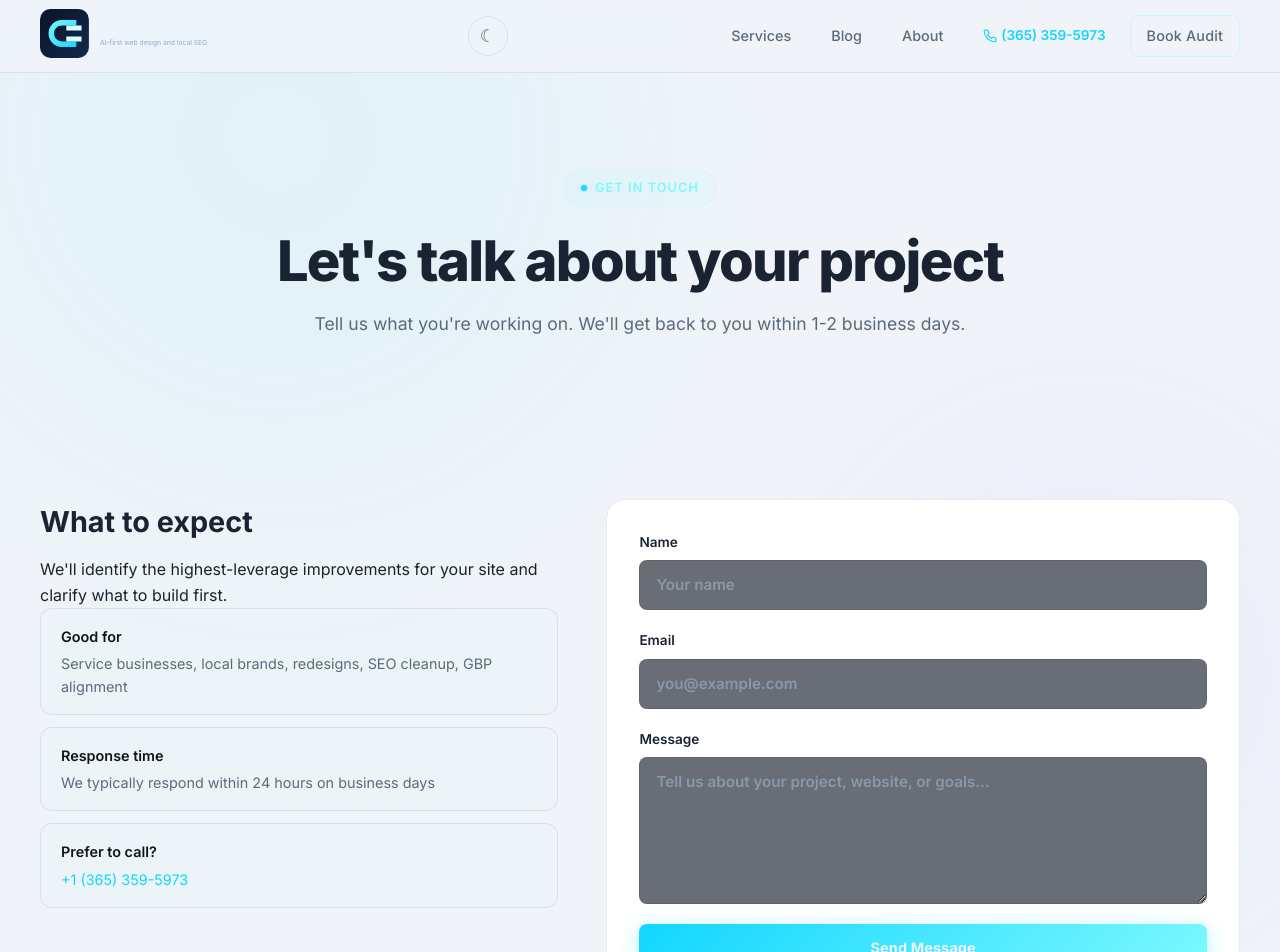
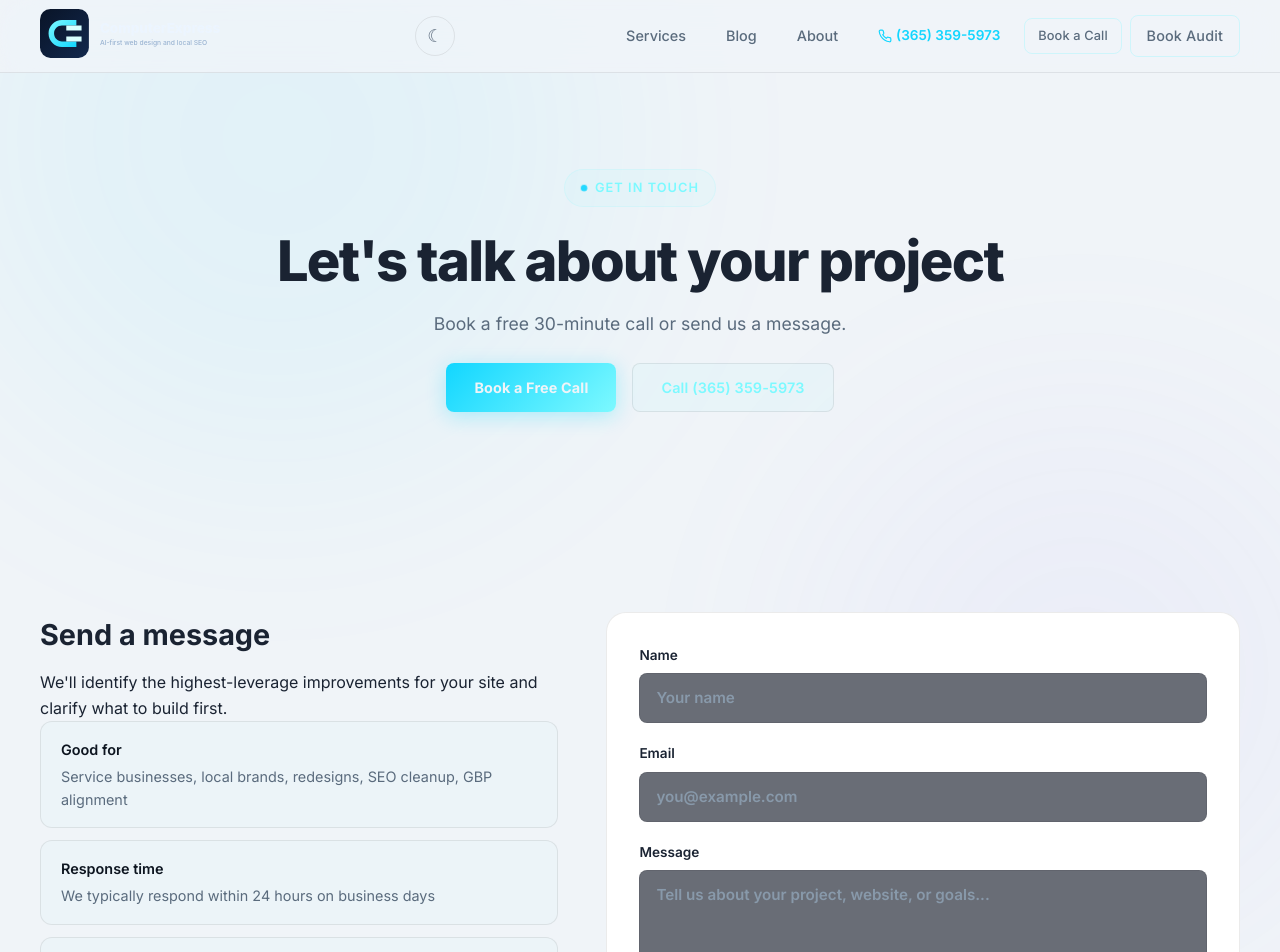
Before and after one commit to galaxycoils/computerexpress-darius-site, a React (Vite) app: page /contact in a window 1280 px wide. Shown: the top 952 px of the page. Built offline with nearby package versions, Linux system fonts and the light colour scheme; no server answers.

Commit message:
Add Calendly booking to contact page + header nav

```diff
--- a/src/components/Layout.jsx
+++ b/src/components/Layout.jsx
@@ -110,6 +110,7 @@ export default function Layout() {
               <svg width="14" height="14" viewBox="0 0 24 24" fill="none" stroke="currentColor" strokeWidth="2" strokeLinecap="round" strokeLinejoin="round" aria-hidden="true"><path d="M22 16.92v3a2 2 0 0 1-2.18 2 19.79 19.79 0 0 1-8.63-3.07 19.5 19.5 0 0 1-6-6 19.79 19.79 0 0 1-3.07-8.67A2 2 0 0 1 4.11 2h3a2 2 0 0 1 2 1.72 12.84 12.84 0 0 0 .7 2.81 2 2 0 0 1-.45 2.11L8.09 9.91a16 16 0 0 0 6 6l1.27-1.27a2 2 0 0 1 2.11-.45 12.84 12.84 0 0 0 2.81.7A2 2 0 0 1 22 16.92z"/></svg>
               (365) 359-5973
             </a>
+            <a href="https://calendly.com/tahamtandariush/30min" target="_blank" rel="noopener noreferrer" className="button button-ghost" style={{fontSize:'0.8rem',padding:'0.4rem 0.8rem'}}>Book a Call</a>
             <Link to="/contact" className="button button-ghost" onClick={closeMenu}>Book Audit</Link>
           </nav>
         </div>
--- a/src/pages/ContactPage.jsx
+++ b/src/pages/ContactPage.jsx
@@ -2,6 +2,8 @@ import Seo from '../components/Seo'
 import ContactForm from '../components/ContactForm'
 import AnimatedSection from '../hooks/useInView'
 import { useNavigate } from 'react-router-dom'
+
+const CALENDLY_URL = 'https://calendly.com/tahamtandariush/30min'
 
 const contactPageJsonLd = {
   '@context': 'https://schema.org',
@@ -23,7 +25,7 @@ export default function ContactPage() {
     <>
       <Seo
         title="Contact | ComputerExpress — Web Design & Local SEO"
-        description="Contact ComputerExpress for web design, technical SEO, and local SEO services. Get a free audit and start ranking higher on Google."
+        description="Contact ComputerExpress for web design, technical SEO, and local SEO services. Book a free 30-minute call or send us a message."
         path="/contact"
         jsonLd={contactPageJsonLd}
       />
@@ -36,7 +38,11 @@ export default function ContactPage() {
           <AnimatedSection>
             <div className="eyebrow eyebrow-center">Get in touch</div>
             <h1>Let's talk about your project</h1>
-            <p>Tell us what you're working on. We'll get back to you within 1-2 business days.</p>
+            <p>Book a free 30-minute call or send us a message.</p>
+            <div className="hero-actions" style={{ justifyContent: 'center', marginTop: '1.5rem' }}>
+              <a href={CALENDLY_URL} target="_blank" rel="noopener noreferrer" className="button button-primary">Book a Free Call</a>
+              <a href="tel:+13653595973" className="button button-secondary">Call (365) 359-5973</a>
+            </div>
           </AnimatedSection>
         </div>
       </section>
@@ -46,7 +52,7 @@ export default function ContactPage() {
           <div className="contact-panel">
             <AnimatedSection>
               <div>
-                <h2>What to expect</h2>
+                <h2>Send a message</h2>
                 <p>We'll identify the highest-leverage improvements for your site and clarify what to build first.</p>
 
                 <div className="stacked-notes">
@@ -59,8 +65,8 @@ export default function ContactPage() {
                     <span>We typically respond within 24 hours on business days</span>
                   </div>
                   <div className="mini-card">
-                    <strong>Prefer to call?</strong>
-                    <span><a href="tel:+13653595973" style={{color:'var(--primary)',textDecoration:'none'}}>+1 (365) 359-5973</a></span>
+                    <strong>Prefer to talk?</strong>
+                    <span><a href={CALENDLY_URL} target="_blank" rel="noopener noreferrer" style={{color:'var(--primary)',textDecoration:'none'}}>Book a 30-minute call</a> or <a href="tel:+13653595973" style={{color:'var(--primary)',textDecoration:'none'}}>call us</a></span>
                   </div>
                 </div>
               </div>
```
